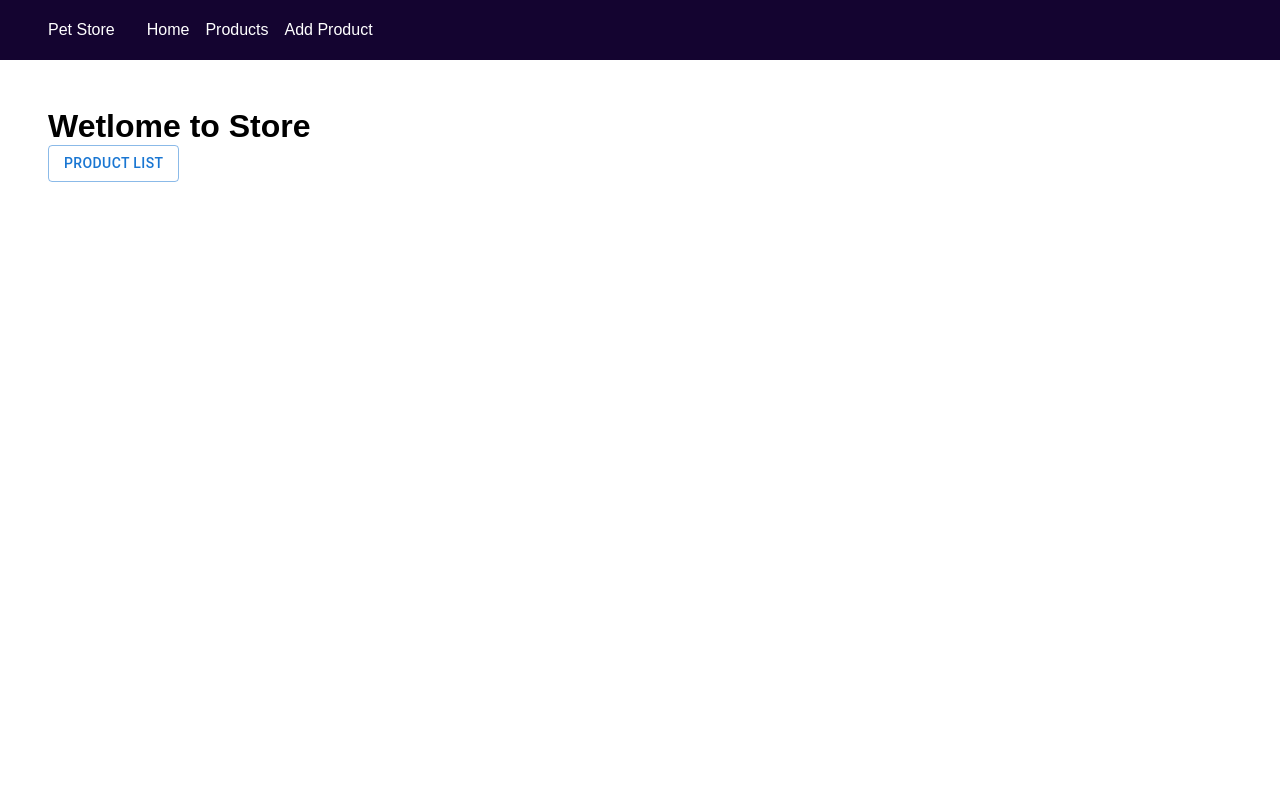
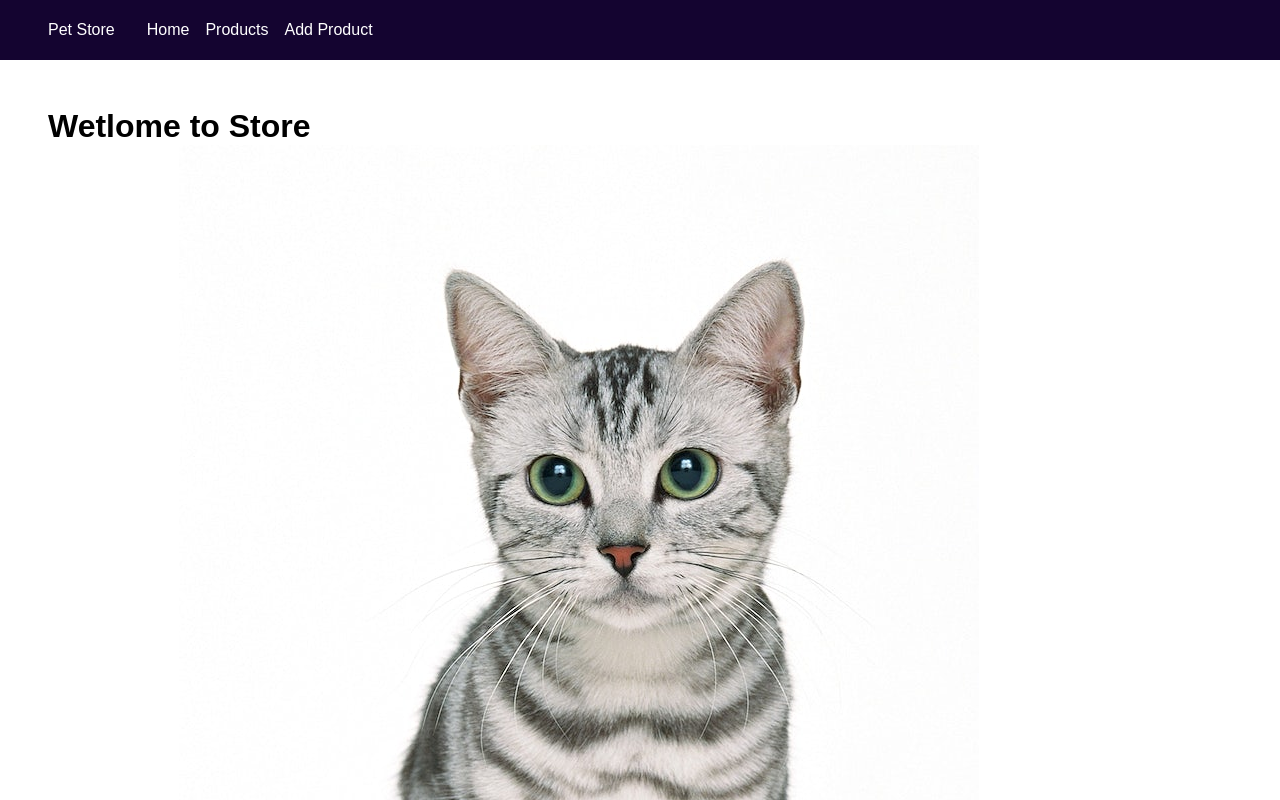
Before and after one commit to AleksandrPolishchuk/PetStoreApp, a React (Create React App) app in the folder frontend/: page / in a window 1280 px wide. Shown: the top 800 px of the page. Built offline with nearby package versions, Linux system fonts and the light colour scheme.

Commit message:
add img for Home.page

```diff
--- a/frontend/src/pages/home/Home.page.tsx
+++ b/frontend/src/pages/home/Home.page.tsx
@@ -1,6 +1,7 @@
 import "./home.scss";
 import { Button } from "@mui/material";
 import { useNavigate } from "react-router-dom";
+import kitten from "../../assets/images/kitten.jpg";
 
 const Home = () => {
   const redirect = useNavigate();
@@ -14,6 +15,7 @@ const Home = () => {
       >
         Product List
       </Button>
+      <img src={kitten} alt="kitten" />
     </div>
   );
 };
```
